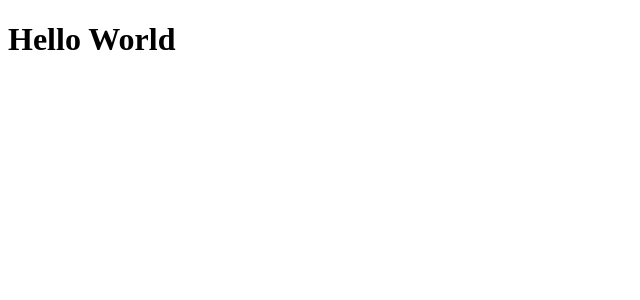
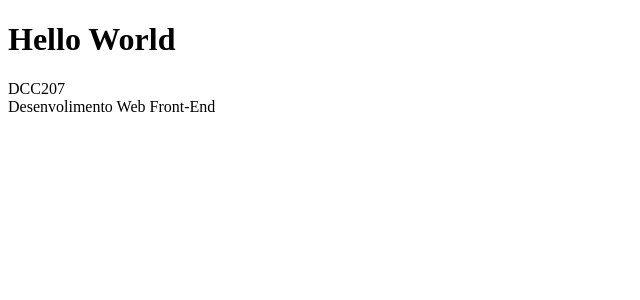
Before and after one commit to ufjf-dcc207/ufjf-dcc207-2024-3-a-atv01-DarlanHenrique, a React (Vite) app: page / in a window 1280 px wide. Shown: the top 300 px of the page, without its empty margins (0-640 px from the left). Built offline with nearby package versions, Linux system fonts and the light colour scheme.

Commit message:
create Disciplina component

```diff
--- a/src/App.tsx
+++ b/src/App.tsx
@@ -1,7 +1,12 @@
+import Disciplina from "./Disciplina"
+
 function App() {
 
   return (
+    <div>
       <h1>Hello World</h1>
+      <Disciplina />
+    </div>
   )
 }
 
--- /dev/null
+++ b/src/Disciplina.tsx
@@ -0,0 +1,10 @@
+function Disciplina() {
+    return (
+        <div>
+            <div>DCC207</div>
+            <div>Desenvolimento Web Front-End</div>
+        </div>
+    )
+}
+
+export default Disciplina;
```
